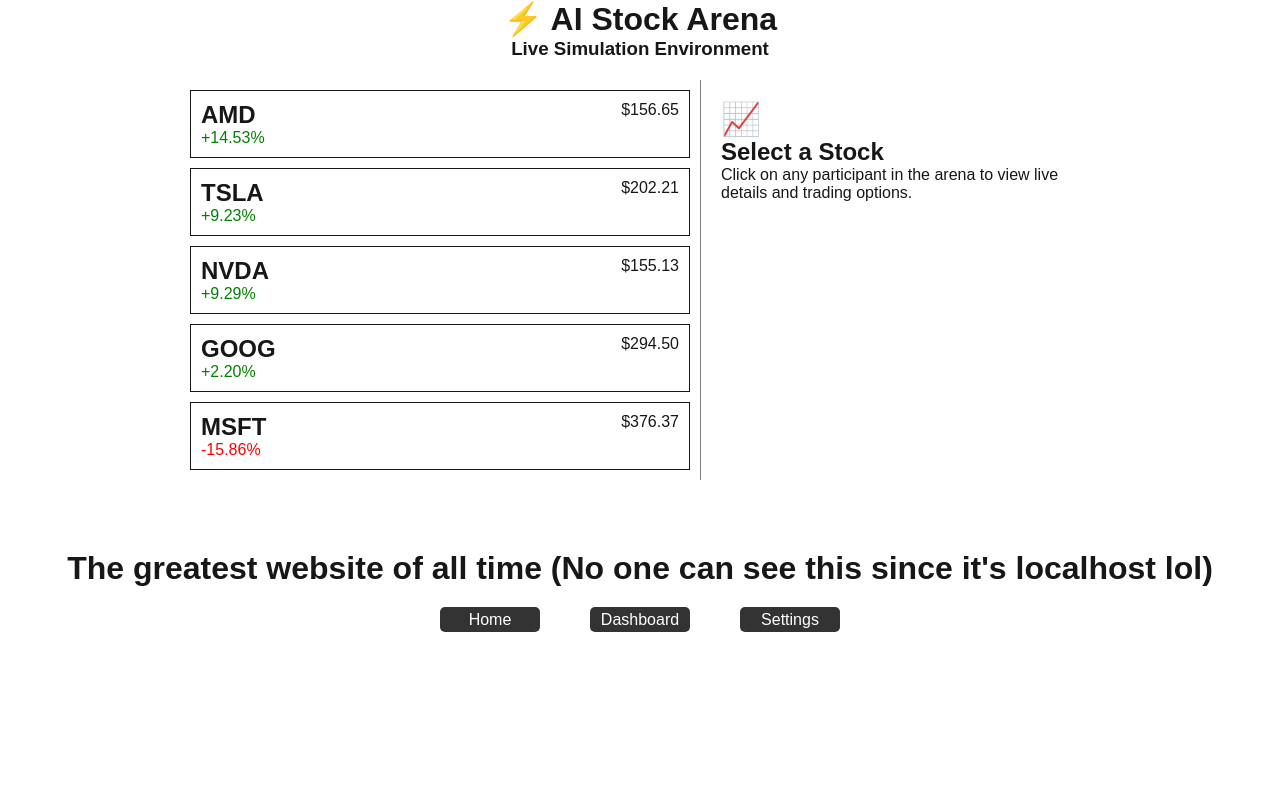
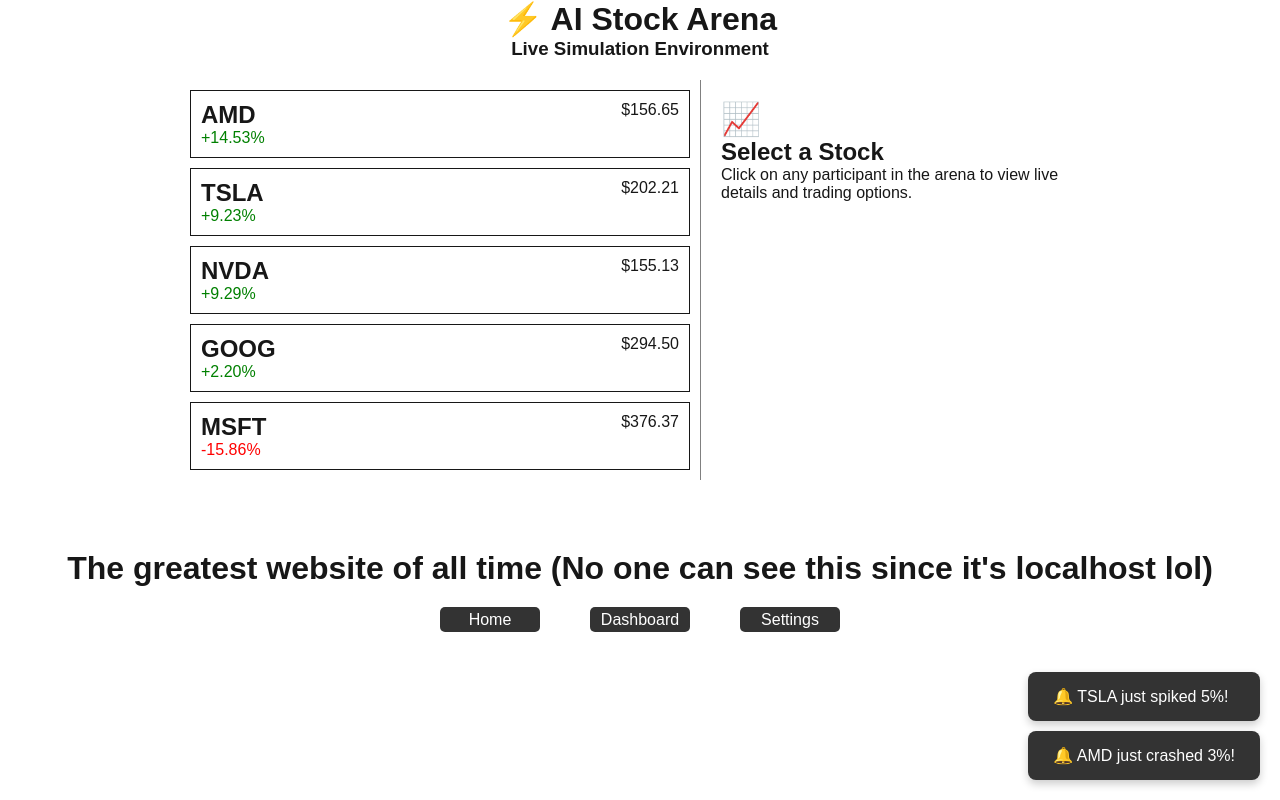
Before and after one commit to charizardSomewhere/AItrade, a Next.js app in the folder nextjs-arena/: page / in a window 1280 px wide. Built offline with nearby package versions, Linux system fonts and the light colour scheme.

Commit message:
notif template

```diff
--- a/nextjs-arena/app/layout.js
+++ b/nextjs-arena/app/layout.js
@@ -68,6 +68,23 @@ export default function RootLayout({ children }) {
               alignItems: 'center'
             }}>Settings</Link>
           </div>
+          <div style={{
+            position: 'fixed',
+            bottom: '20px',
+            right: '20px',
+            display: 'flex',
+            flexDirection: 'column',
+            gap: '10px',
+            zIndex: 1000
+          }}>
+            <div style={{ backgroundColor: '#333', color: 'white', padding: '15px 25px', borderRadius: '8px', boxShadow: '0 4px 8px rgba(0,0,0,0.2)' }}>
+              🔔 TSLA just spiked 5%!
+            </div>
+            <div style={{ backgroundColor: '#333', color: 'white', padding: '15px 25px', borderRadius: '8px', boxShadow: '0 4px 8px rgba(0,0,0,0.2)' }}>
+              🔔 AMD just crashed 3%!
+            </div>
+          </div>
+
         </StockProvider>
       </body>
 
```
Lines whose indentation alone changed are shown as unchanged.
